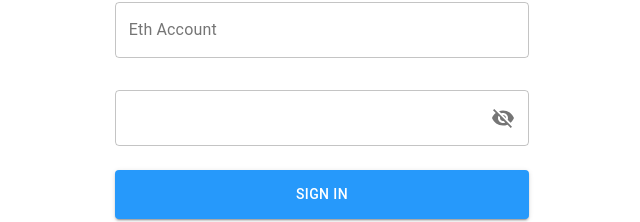
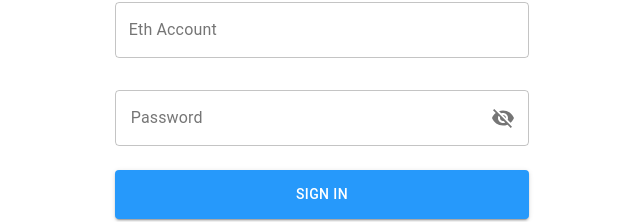
Before and after one commit to iamhhc/EECE571GBlockChain_Project, a React (Create React App) app in the folder frontend/dapp-jobseek/: page /signin in a window 1280 px wide. Shown: the part 418-640 px from the top of the page, without its empty margins (318-958 px from the left). Built offline with nearby package versions, Linux system fonts and the light colour scheme.

Commit message:
add input labels for password textfield

```diff
--- a/frontend/dapp-jobseek/src/pages/SignInPage.js
+++ b/frontend/dapp-jobseek/src/pages/SignInPage.js
@@ -1,6 +1,6 @@
 import React, { useEffect, useState } from 'react';
 import { useAuth } from '../Auth';
-import { Container, Box, Button, TextField, OutlinedInput, InputAdornment, IconButton } from '@material-ui/core';
+import { Container, Box, Button, TextField, OutlinedInput, InputAdornment, IconButton, FormControl, InputLabel } from '@material-ui/core';
 import { Link } from 'react-router-dom';
 
 import useStyles from '../styles/style';
@@ -43,6 +43,8 @@ let SignInPage = () => {
           />
         </Box>
         <Box className={classes.textField}>
+          <FormControl variant='outlined' fullWidth>
+            <InputLabel className={classes.label}>Password</InputLabel>
             <OutlinedInput
               id='password'
               type={state.showPassword ? 'text' : 'password'}
@@ -62,6 +64,8 @@ let SignInPage = () => {
               color='primary'
               fullWidth={true}
             />
+          </FormControl>
+
         </Box>
         <Button
           className={classes.button}
--- a/frontend/dapp-jobseek/src/pages/SignUpPage.js
+++ b/frontend/dapp-jobseek/src/pages/SignUpPage.js
@@ -1,6 +1,6 @@
 import React, { useEffect, useState } from 'react';
 import { Box, IconButton, Container, Grid, TextField, LinearProgress,
-  Typography, Switch, OutlinedInput, InputAdornment } from '@material-ui/core';
+  Typography, Switch, OutlinedInput, InputAdornment, FormControl, InputLabel } from '@material-ui/core';
 import { Redirect } from 'react-router-dom';
 import HighlightOffIcon from '@material-ui/icons/HighlightOff';
 import NavigateNextIcon from '@material-ui/icons/NavigateNext';
@@ -88,6 +88,8 @@ let SignUpPage = () => {
                 />
               </Box>
               <Box className={classes.textField}>
+              <FormControl variant='outlined' fullWidth>
+                <InputLabel className={classes.label}>Password</InputLabel>
                 <OutlinedInput
                   id='password'
                   type={state.showPassword ? 'text' : 'password'}
@@ -107,6 +109,7 @@ let SignUpPage = () => {
                   color='primary'
                   fullWidth={true}
                 />
+              </FormControl>
               </Box>
               <Box className={classes.linearProgress} >
                 <LinearProgress
--- a/frontend/dapp-jobseek/src/styles/style.js
+++ b/frontend/dapp-jobseek/src/styles/style.js
@@ -46,7 +46,6 @@ const useStyles = makeStyles((theme) => ({
   },
   linearProgress: {
     margin: theme.spacing(2),
-
   },
   formGridContainerRow: {
     display: 'flex',
@@ -59,6 +58,11 @@ const useStyles = makeStyles((theme) => ({
     flexDirection: 'column',
     alignItems: 'center',
     justifyContent: 'flex-start',
+  },
+  label: {
+    backgroundColor: 'white',
+    paddingRight: '5px',
+    paddingLeft: '2px',
   }
 }));
 
--- a/frontend/dapp-jobseek/src/styles/theme.js
+++ b/frontend/dapp-jobseek/src/styles/theme.js
@@ -28,7 +28,8 @@ const theme = createMuiTheme({
     subtitle2: {
       color: '#7f7f7f'
     },
-  }
+  },
+
 });
 
 export default theme;
```
Lines whose indentation alone changed are shown as unchanged.
